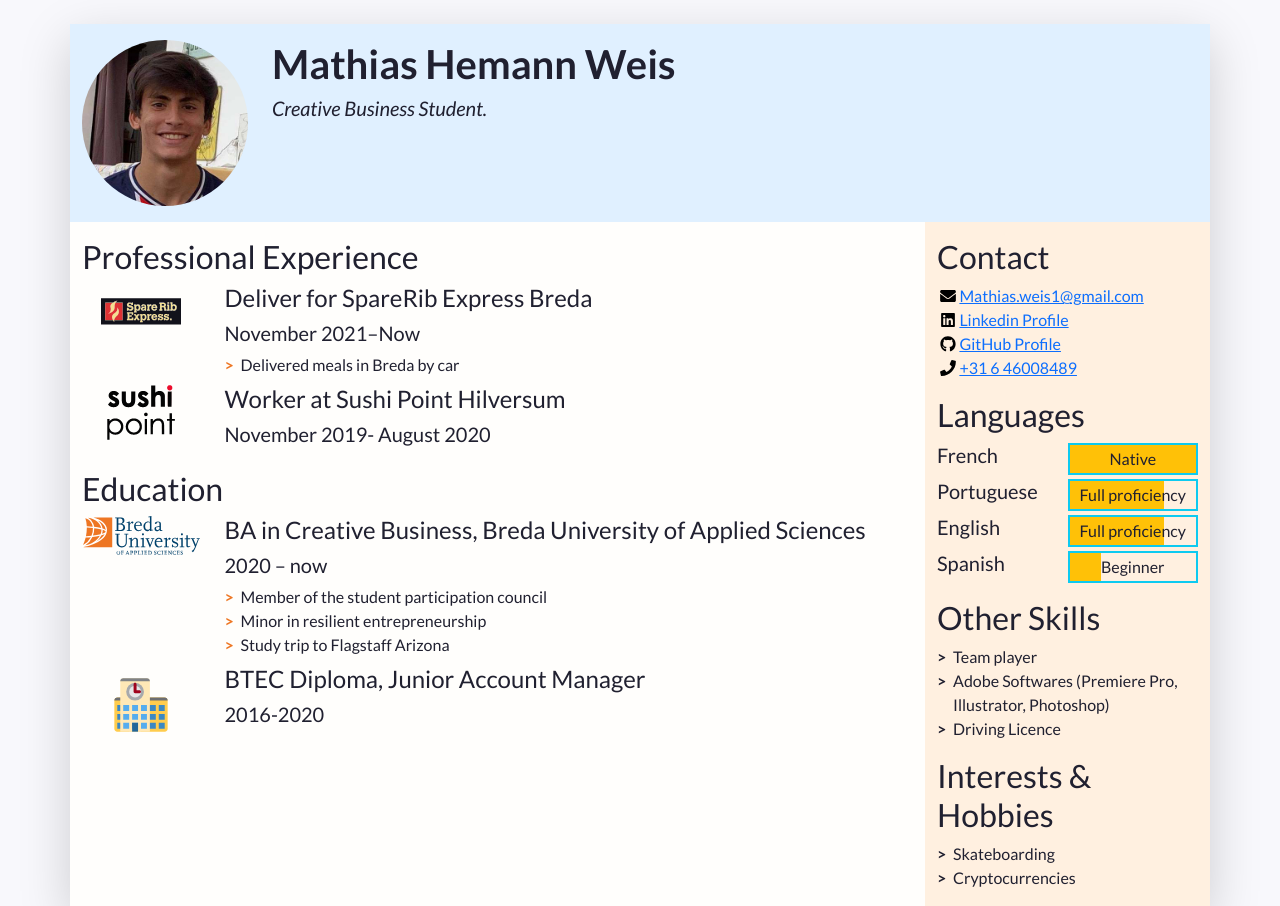
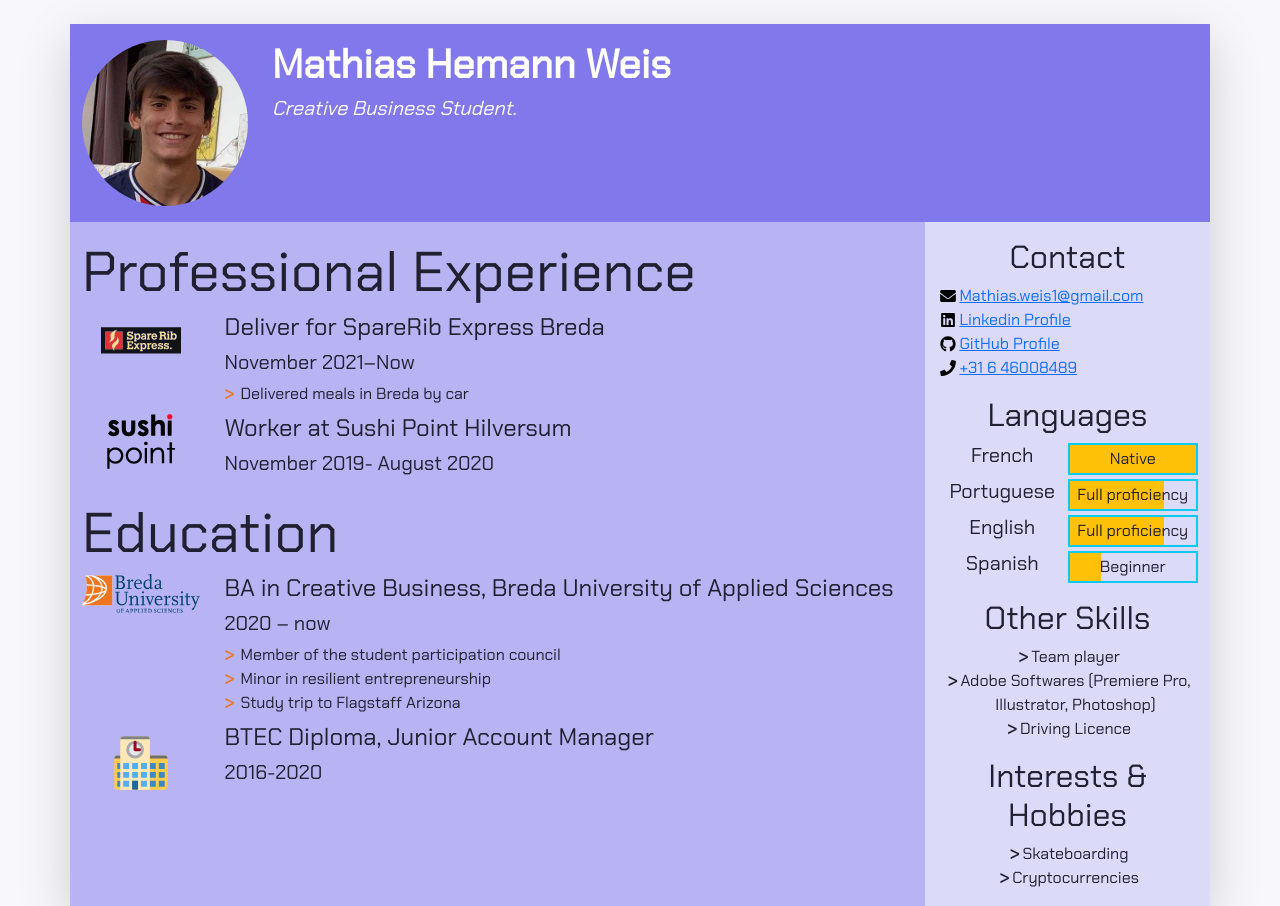
Before and after one commit to MathiasWeis/MathiasHemannWeisCV, a plain HTML site: page index.html in a window 1280 px wide. Shown: the top 906 px of the page. Drawn offline with nearby package versions, Linux system fonts and the light colour scheme.

Commit message:
added styles

```diff
--- a/css/styles.css
+++ b/css/styles.css
@@ -2,11 +2,11 @@
 
 /* Import declaration to use Google Fonts - check https://fonts.google.com/ for details */
 @import url('https://fonts.googleapis.com/css2?family=Lato:ital,wght@0,400;0,700;1,400;1,700&display=swap');
-
+@import url('https://fonts.googleapis.com/css2?family=Chakra+Petch&display=swap');
 /* Styles for the body */
 
 body {
-	font-family: Lato, "Open Sans", Roboto, "Segoe UI", "Helvetica Neue", Helvetica, Arial, sans-serif;
+	font-family: 'Chakra Petch', sans-serif;
 	color: #202030;
 	background-color: #f8f8fc;
 }
@@ -14,15 +14,16 @@ body {
 /* Styles for custom classes in the document. (There are more, try to find them out!) */
 
 .resume-header {
-    background-color: #e0f0ff;
+    background-color: #8178EB;
+	color: white;
 }
 
 .resume-main {
-	background-color: #fffefc;
+	background-color: #B8B3F3;
 }
 
 .resume-aside {
-	background-color: #fff0e0;
+	background-color: #DCDAF9;
 }
 
 /* Styles for lists in the document */
--- a/index.html
+++ b/index.html
@@ -75,7 +75,7 @@
             <section> is yet another semantic element. The first one is for professional experience.
           -->
           <section class="my-3 biography-section">
-            <h2>Professional Experience</h2>
+            <h2 class="display-4">Professional Experience</h2>
             <!--
               Each list item (li) in the unordered list (ul) below will be one job.
               "list-unstyled" is a class that hides the bullet points of a list.
@@ -117,7 +117,7 @@
           <!-- We're done with jobs, let's move on to schools -->
 
           <section class="my-3 biography-section">
-            <h2>Education</h2>
+            <h2 class="display-4">Education</h2>
             <ul class="biography-list list-unstyled">
 
               <!-- Top item in education. And by "top", I mean a Bachelor in Creative Business at BUas. -->
@@ -164,7 +164,7 @@
         <aside class="col-md-5 col-lg-4 col-xl-3 resume-aside">
 
           <!-- The first block will be contact details -->
-          <section class="my-3 aside-section">
+          <section class="my-3 aside-section text-center">
             <h2>Contact</h2>
             <!--
               A list of all your contact details.
@@ -202,7 +202,7 @@
 
           <!-- End of contact details, moving on to languages -->
 
-          <section class="my-3 aside-section">
+          <section class="my-3 aside-section text-center">
             <h2>Languages</h2>
             <!-- Each item in the list is a language. Modify, add or remove depending on what you speak -->
             <ul class="language-list list-unstyled">
@@ -243,7 +243,7 @@
 
           <!-- End of contact details, moving on to other skills -->
 
-          <section class="my-3 aside-section">
+          <section class="my-3 aside-section text-center">
             <h2>Other Skills</h2>
             <ul class="skill-list list-unstyled">
               <li class="skill-item">Team player</li>
@@ -254,7 +254,7 @@
 
           <!-- End of other skills, moving on to interest and hobbies -->
 
-          <section class="my-3 aside-section">
+          <section class="my-3 aside-section text-center">
             <h2>Interests &amp; Hobbies</h2>
             <ul class="skill-list list-unstyled">
               <li class="skill-item">Skateboarding</li>
```
